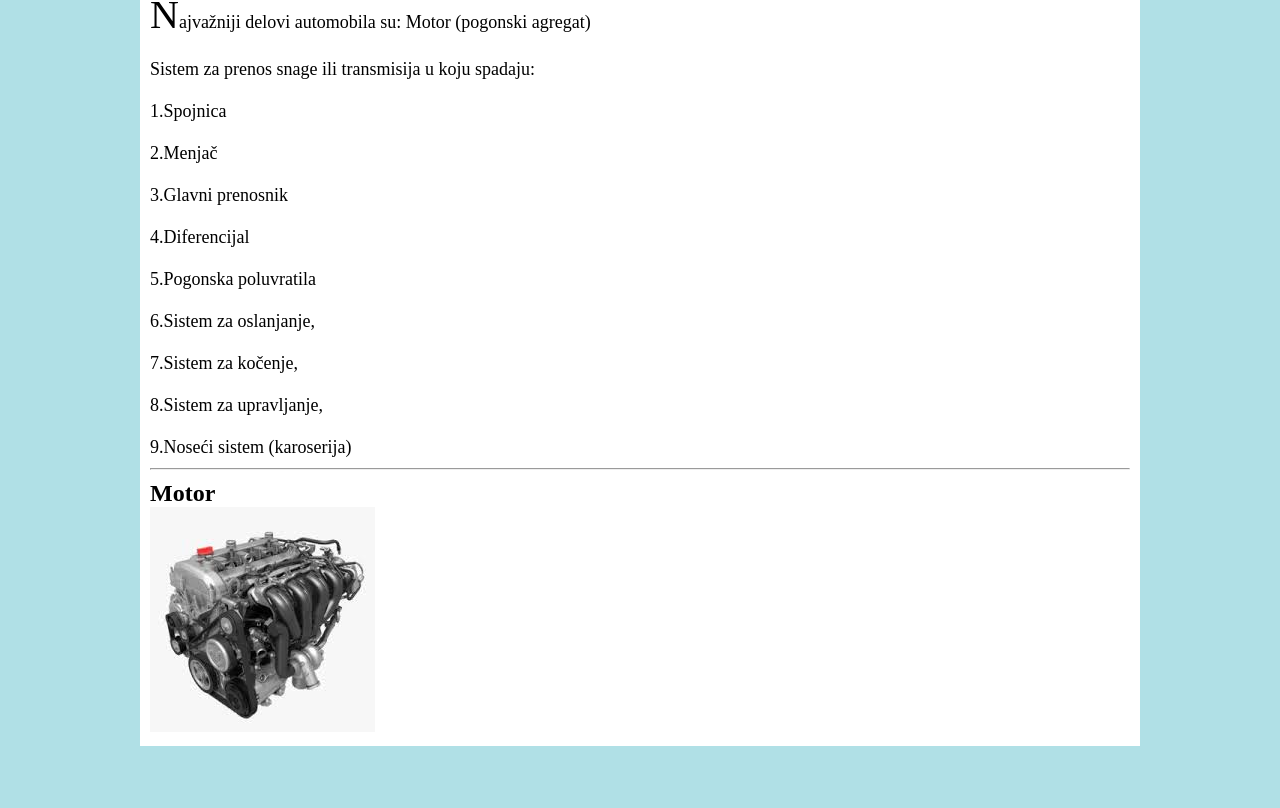
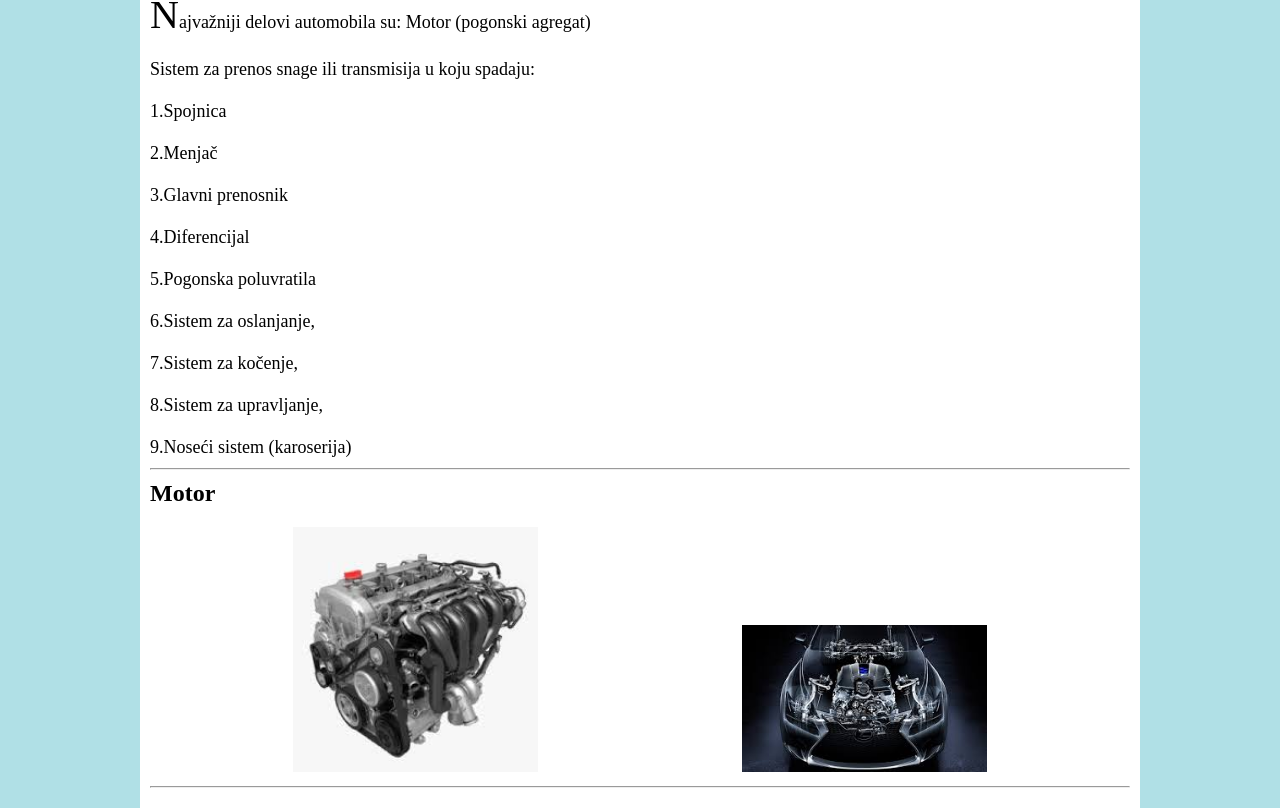
Before and after one commit to Ed11n/Projekat-sajt, a plain HTML site: page druga strana.html in a window 1280 px wide. Shown: the part 156-964 px from the top of the page. Before the commit the page ends 902 px from the top, so only its background shows below. Drawn offline with Linux system fonts and the light colour scheme.

Commit message:
Add files via upload

```diff
--- a/druga strana.html
+++ b/druga strana.html
@@ -7,7 +7,7 @@
 <nav>
     <div class="wrapper">
     <ul>
-        <li><a href="index.html">Home</a></li>
+        <li><a href="e.html">Home</a></li>
         <li><a href="druga strana.html">Druga strana</a></li>
         <li><a href="#">Treca strana</a></li>
         <li><a href="#">Cetvrta strana</a></li>
@@ -38,10 +38,11 @@
    <hr>
    <section>
     <h2>Motor</h2>
-    <div    >
+    <div id="pic"   >
         <img src="motor.jfif">
+        <img src="motorrr.jpg">
     </div>
-
+   </section><hr>
 
 </div>
 </body>
--- a/et.css
+++ b/et.css
@@ -86,3 +86,17 @@ hr{
     margin-top: 10px;
     margin-bottom: 10px;
 }
+
+
+#pic{
+    text-align: center;
+    margin-top: 20px;
+    margin-bottom: 10px;
+}
+
+#pic img{
+    width: 25%;
+    height: 25%;
+    display: inline-block;
+    padding: 0px 100px;
+}
```
Also changed, not shown: e.html (+2 -2 lines), motorrr.jpg (added).
